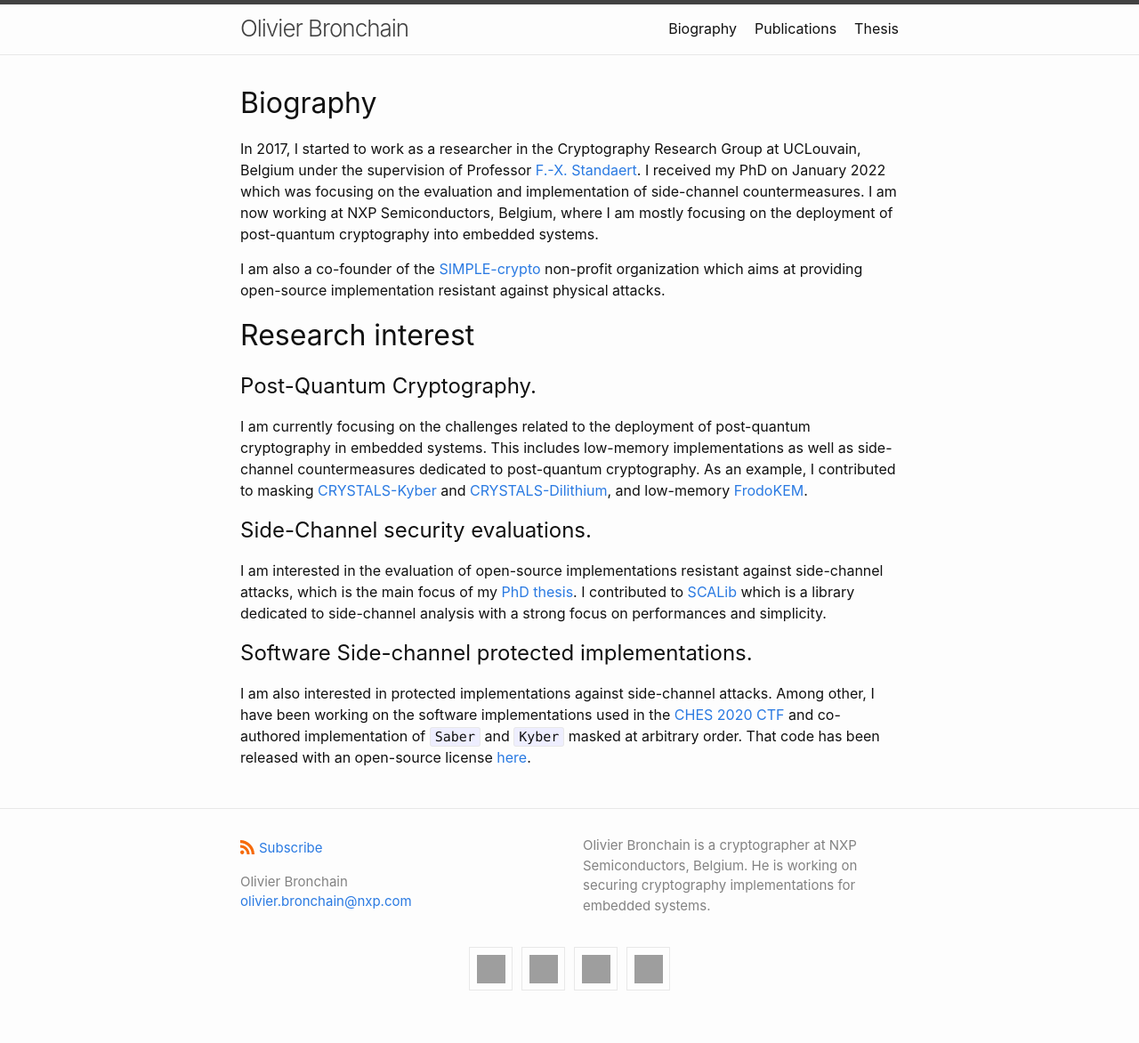
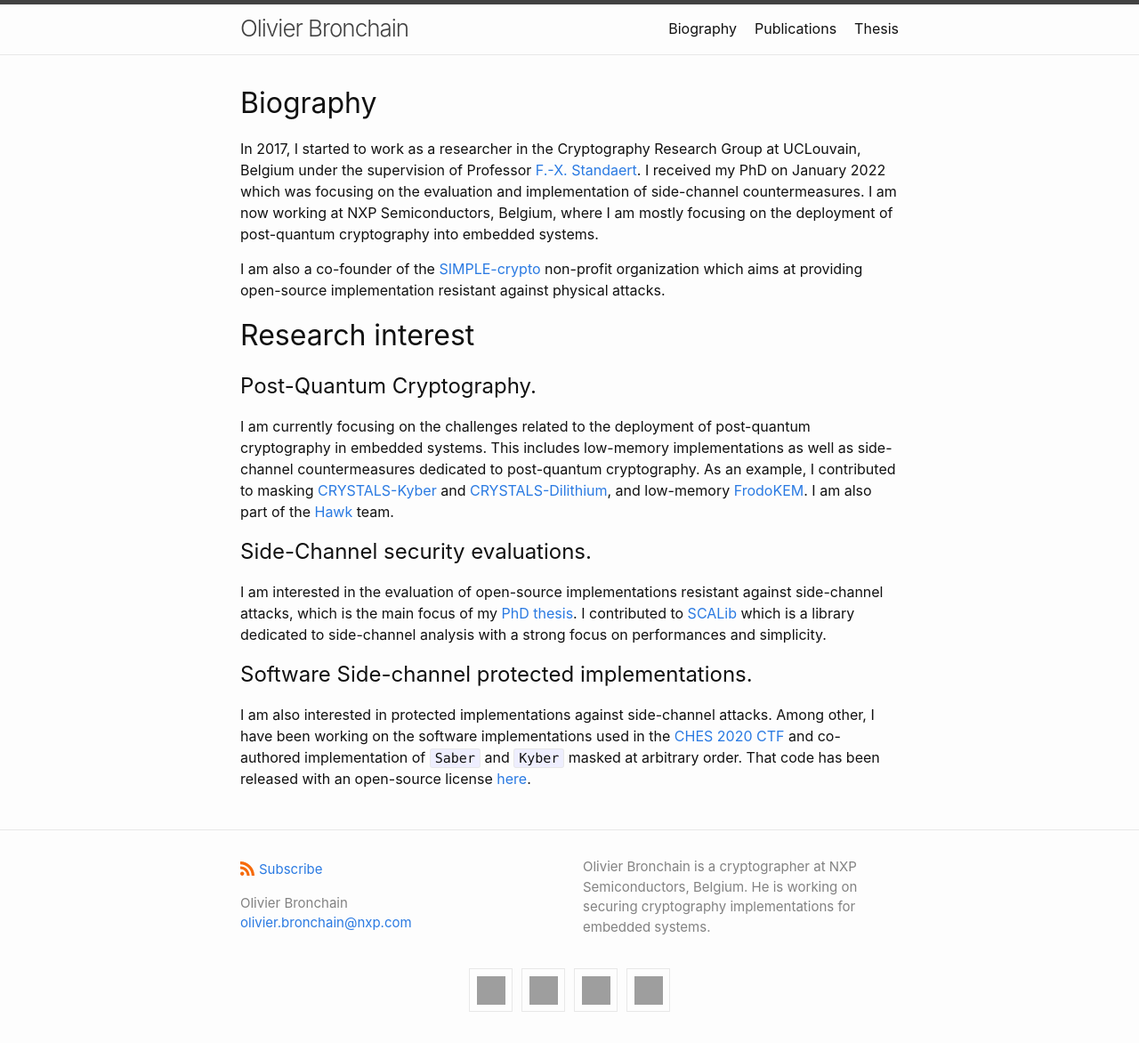
Before and after one commit to obronchain/obronchain.github.io, a Jekyll site: the page built from index.md, in a window 1280 px wide. Shown: the whole page at 89% size. Built offline with Jekyll 4.4.1, drawn with Linux system fonts in a browser that asks for light colours; a style sheet for code colours, icons or effects is not loaded; before the commit the page ends 1148 px from its top, so only the background shows below that; grey boxes are pictures that could not be loaded.

Commit message:
mention the Hawk team

```diff
--- a/index.md
+++ b/index.md
@@ -28,6 +28,7 @@ I am currently focusing on the challenges related to the deployment of post-quan
 cryptography in embedded systems. This includes low-memory implementations as well
 as side-channel countermeasures dedicated to post-quantum cryptography. As an example,
 I contributed to masking [CRYSTALS-Kyber](https://eprint.iacr.org/2022/158) and [CRYSTALS-Dilithium](https://eprint.iacr.org/2022/1406), and low-memory [FrodoKEM](https://eprint.iacr.org/2023/158).
+I am also part of the [Hawk](https://hawk-sign.info/) team.
 
 ## Side-Channel security evaluations.
 
```
